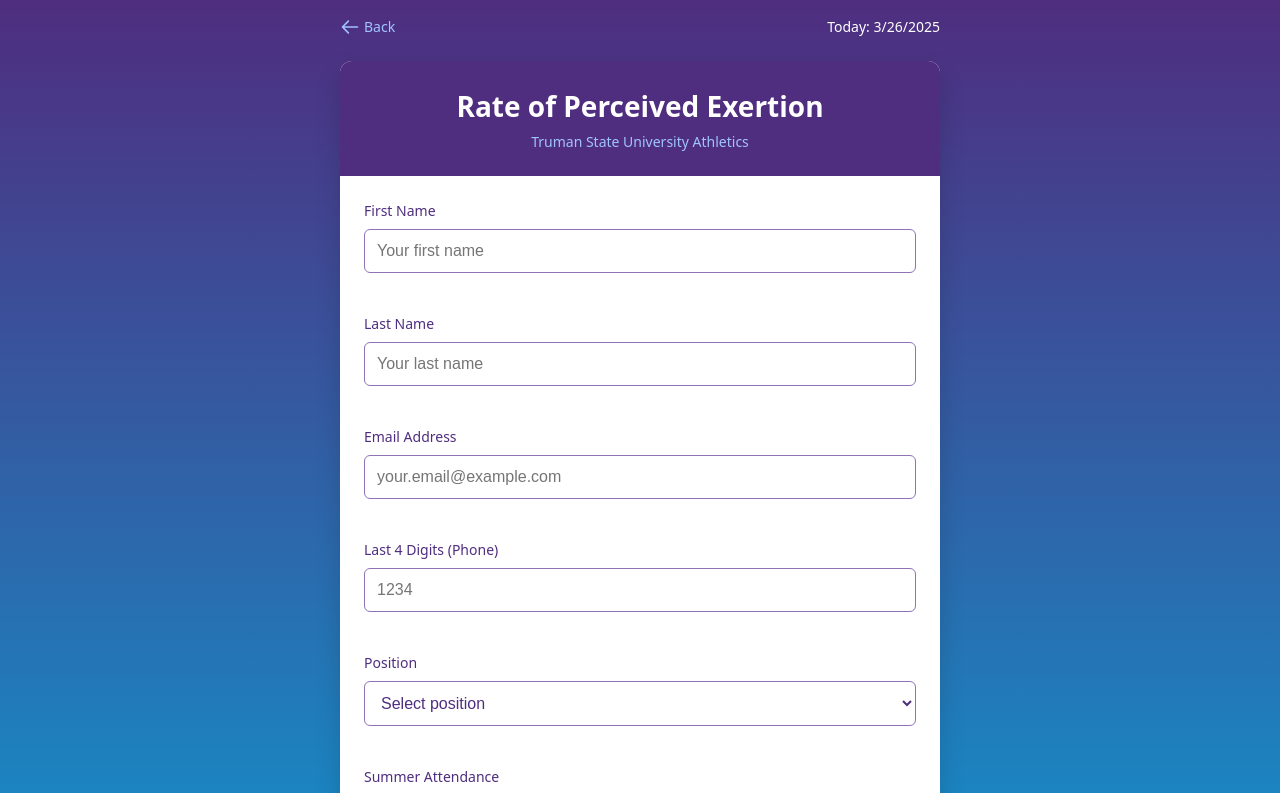
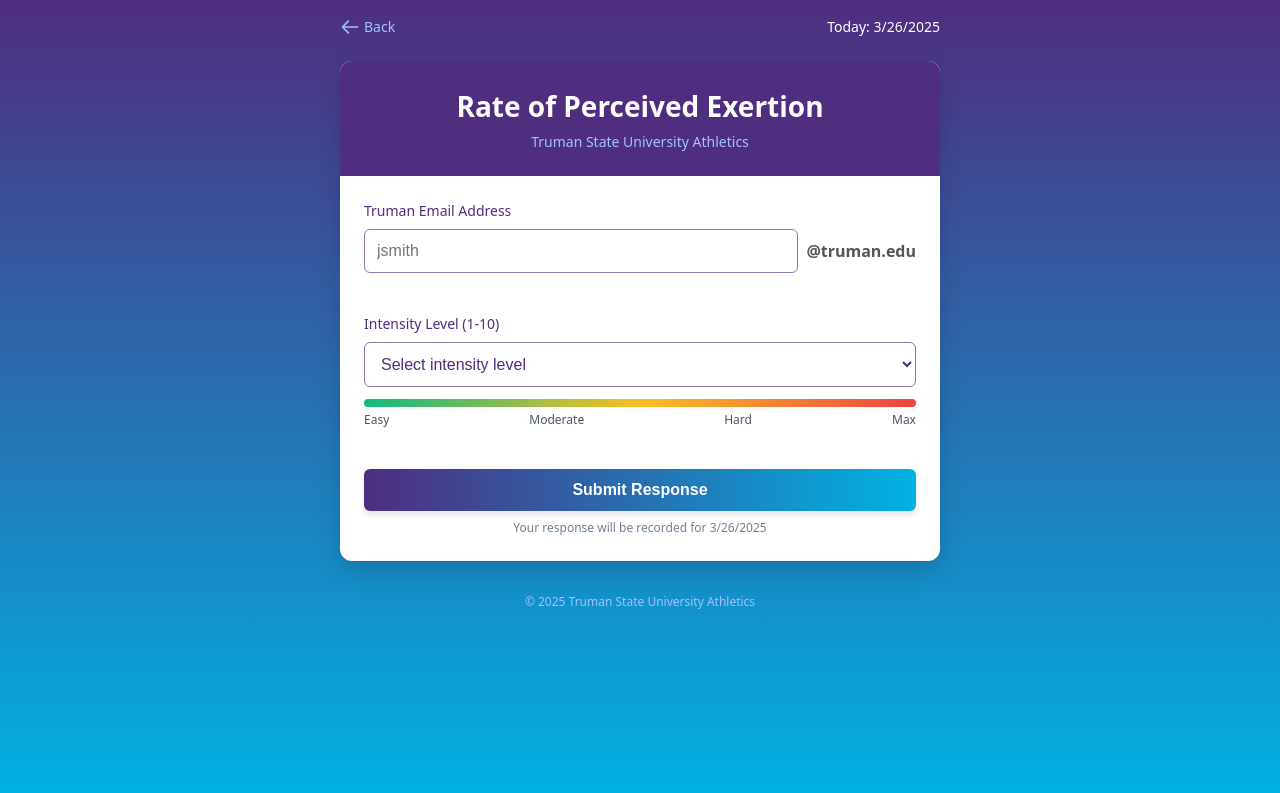
Before and after one commit to MasonC13/RPE-Data-Tracker, a React (Vite) app: page /form in a window 1280 px wide. Shown: the top 793 px of the page. Built offline with nearby package versions, Linux system fonts and the light colour scheme.

Commit message:
Form Redesign

```diff
--- a/src/MyForm.jsx
+++ b/src/MyForm.jsx
@@ -12,14 +12,20 @@
     const [loading, setLoading] = useState(false);
     const [error, setError] = useState("");
 
-    const onSubmit = async (data) => {
+    const onSubmit = async (formData) => {
         setLoading(true);
         setError("");
+
+        const fullData = {
+            ...formData,
+            email: `${formData.emailPrefix}@truman.edu`
+        };
+
         try {
             const response = await fetch("http://127.0.0.1:4025/submit", {
                 method: "POST",
                 headers: { "Content-Type": "application/json" },
-                body: JSON.stringify(data),
+                body: JSON.stringify(fullData),
             });
 
             if (response.ok) {
@@ -91,106 +97,37 @@
                             </div>
                         )}
 
-                        {/* Stack all fields vertically */}
                         <div className="field-group">
-                            {/* First Name */}
+                            {/* Email field with @truman.edu suffix */}
                             <div className="field">
-                                <label className="field-label">First Name</label>
+                                <label className="field-label">Truman Email Address</label>
+                                <div style={{ display: 'flex', alignItems: 'center' }}>
                                     <input
-                                    {...register("firstName", { required: "First name is required" })}
-                                    className="field-input"
-                                    placeholder="Your first name"
-                                />
-                                {errors.firstName && <p className="field-error">{errors.firstName.message}</p>}
-                            </div>
-
-                            {/* Last Name */}
-                            <div className="field">
-                                <label className="field-label">Last Name</label>
-                                <input
-                                    {...register("lastName", { required: "Last name is required" })}
-                                    className="field-input"
-                                    placeholder="Your last name"
-                                />
-                                {errors.lastName && <p className="field-error">{errors.lastName.message}</p>}
-                            </div>
-
-                            {/* Email */}
-                            <div className="field">
-                                <label className="field-label">Email Address</label>
-                                <input
-                                    {...register("email", {
+                                        {...register("emailPrefix", {
                                             required: "Email is required",
                                             pattern: {
-                                            value: /\S+@\S+\.\S+/,
-                                            message: "Please enter a valid email"
+                                                value: /^[a-zA-Z0-9._%+-]+$/,
+                                                message: "Invalid format before @truman.edu"
                                             }
                                         })}
                                         className="field-input"
-                                    placeholder="your.email@example.com"
-                                    type="email"
+                                        placeholder="jsmith"
+                                        type="text"
+                                        style={{ flex: 1 }}
                                     />
-                                {errors.email && <p className="field-error">{errors.email.message}</p>}
+                                    <span style={{
+                                        marginLeft: '8px',
+                                        color: '#555',
+                                        fontWeight: 'bold',
+                                        whiteSpace: 'nowrap'
+                                    }}>
+                                        @truman.edu
+                                    </span>
+                                </div>
+                                {errors.emailPrefix && <p className="field-error">{errors.emailPrefix.message}</p>}
                             </div>
 
-                            {/* Last 4 Digits */}
-                            <div className="field">
-                                <label className="field-label">Last 4 Digits (Phone)</label>
-                                <input
-                                    {...register("last4", {
-                                        required: "Last 4 digits are required",
-                                        pattern: {
-                                            value: /^\d{4}$/,
-                                            message: "Must be exactly 4 digits"
-                                        }
-                                    })}
-                                    className="field-input"
-                                    placeholder="1234"
-                                    maxLength={4}
-                                    type="text"
-                                    inputMode="numeric"
-                                />
-                                {errors.last4 && <p className="field-error">{errors.last4.message}</p>}
-                            </div>
-
-                            {/* Position */}
-                            <div className="field">
-                                <label className="field-label">Position</label>
-                                <select
-                                    defaultValue=""
-                                    {...register("position", { required: "Position is required" })}
-                                    className="field-input"
-                                >
-                                    <option value="" disabled>Select position</option>
-                                    <option value="DB">DB</option>
-                                    <option value="DL">DL</option>
-                                    <option value="KPS">KPS</option>
-                                    <option value="LB">LB</option>
-                                    <option value="OL">OL</option>
-                                    <option value="QB">QB</option>
-                                    <option value="RB">RB</option>
-                                    <option value="TE">TE</option>
-                                    <option value="WR">WR</option>
-                                </select>
-                                {errors.position && <p className="field-error">{errors.position.message}</p>}
-                            </div>
-
-                            {/* Summer Attendance */}
-                            <div className="field">
-                                <label className="field-label">Summer Attendance</label>
-                                <select
-                                    defaultValue=""
-                                    {...register("summerAttendance", { required: "Please select yes or no" })}
-                                    className="field-input"
-                                >
-                                    <option value="" disabled>Select option</option>
-                                    <option value="yes">Yes</option>
-                                    <option value="no">No</option>
-                                </select>
-                                {errors.summerAttendance && <p className="field-error">{errors.summerAttendance.message}</p>}
-                            </div>
-
-                            {/* Intensity Level */}
+                            {/* RPE selection */}
                             <div className="field">
                                 <label className="field-label">Intensity Level (1-10)</label>
                                 <select
@@ -210,9 +147,7 @@
                                     <option value="9">9 - Very, very hard</option>
                                     <option value="10">10 - Maximum effort</option>
                                 </select>
-                                {errors.intensityLevel &&
-                                    <p className="field-error">{errors.intensityLevel.message}</p>
-                                }
+                                {errors.intensityLevel && <p className="field-error">{errors.intensityLevel.message}</p>}
                                 <div className="intensity-gradient"></div>
                                 <div className="intensity-labels">
                                     <span>Easy</span>
```
Also changed, not shown: responses.csv. Lines whose indentation alone changed are shown as unchanged.
